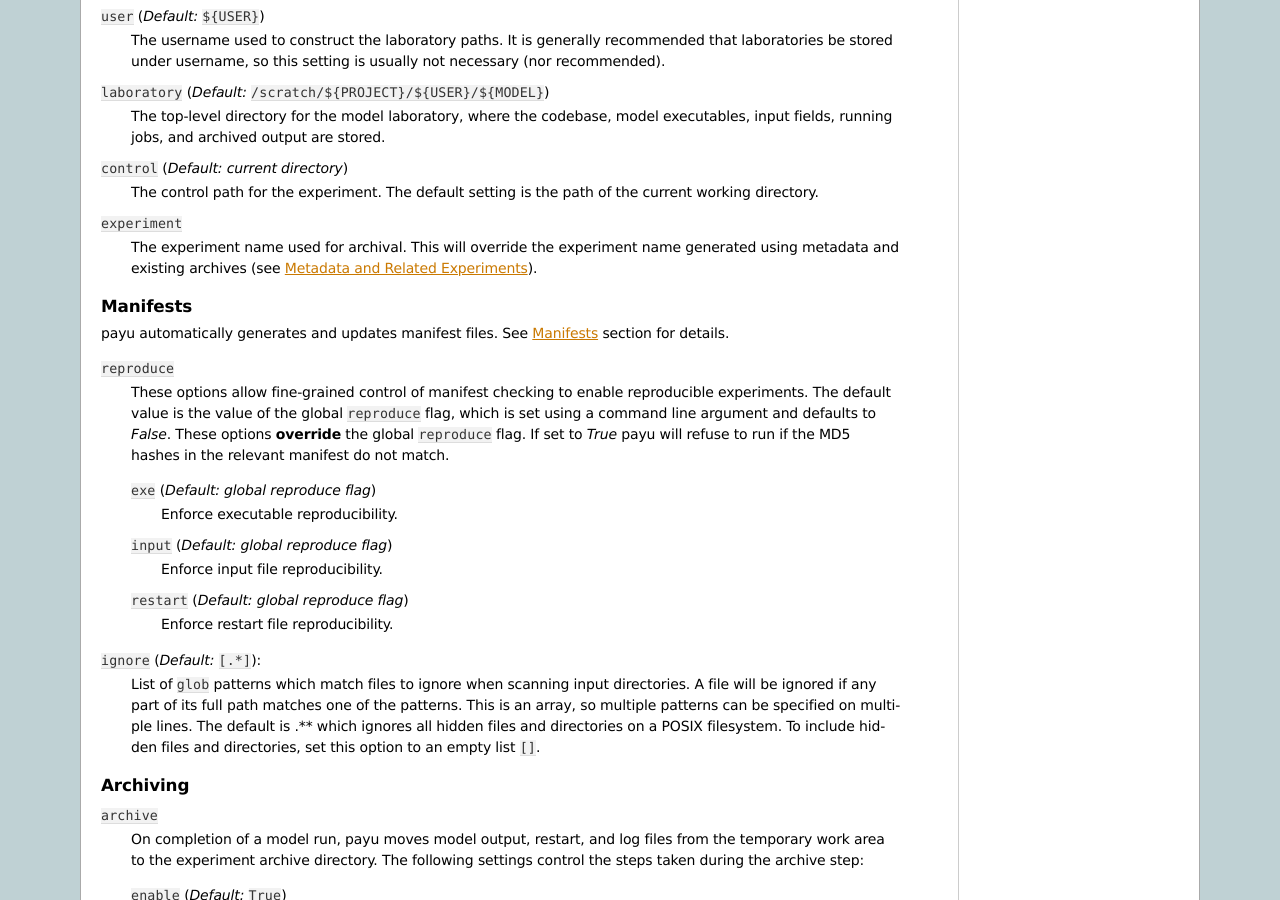
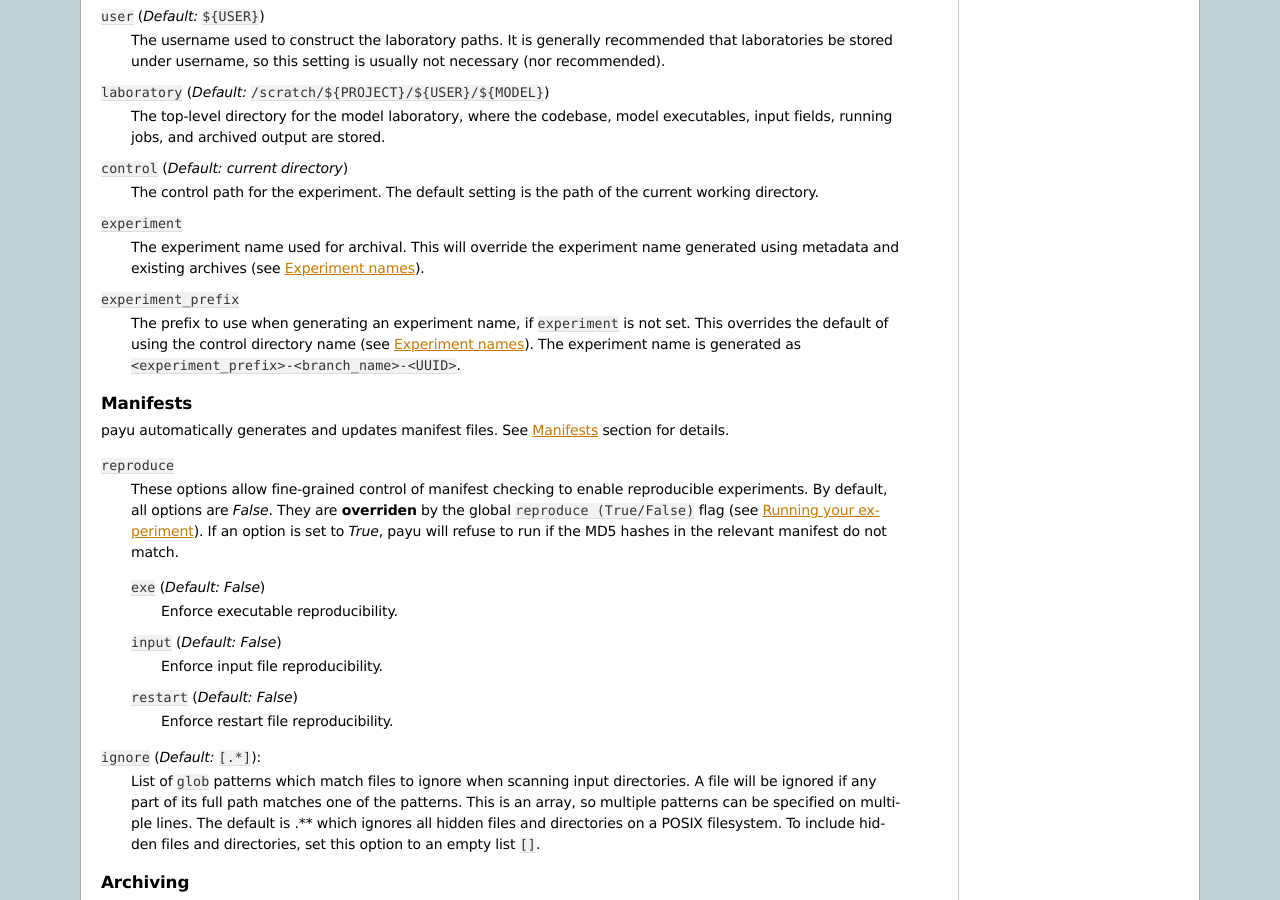
Before and after one commit to payu-org/payu, a Sphinx documentation site: the page built from docs/source/config.rst, in a window 1280 px wide and 900 px high, scrolled down 3622 px. Built offline with Sphinx 7.4.7, drawn with Linux system fonts in a browser that asks for light colours.

Commit message:
Update `experiment_prefix` and `manifest: reproduce` in documentation. (#844)
* Update experiment_prefix in documentation.
* Apply Aidan's suggestion.
* Update manifest: reproduce in config documentation.

```diff
--- a/docs/source/config.rst
+++ b/docs/source/config.rst
@@ -250,7 +250,12 @@ configuration.
 ``experiment``
    The experiment name used for archival. This will override the experiment
    name generated using metadata and existing archives
-   (see :ref:`usage-metadata`).
+   (see :ref:`experiment_names`).
+
+``experiment_prefix``
+   The prefix to use when generating an experiment name, if ``experiment`` is not set.
+   This overrides the default of using the control directory name (see :ref:`experiment_names`).
+   The experiment name is generated as ``<experiment_prefix>-<branch_name>-<UUID>``.
 
 Manifests
 ---------
@@ -260,19 +265,18 @@ section for details.
 
 ``reproduce``
       These options allow fine-grained control of manifest checking to enable
-      reproducible experiments. The default value is the value of the global
-      ``reproduce`` flag, which is set using a command line argument and
-      defaults to *False*. These options **override** the global ``reproduce``
-      flag. If set to *True* payu will refuse to run if the MD5 hashes in the
-      relevant manifest do not match.
+      reproducible experiments. By default, all options are *False*. They are
+      **overriden** by the global ``reproduce (True/False)`` flag (see :ref:`running-experiment`).
+      If an option is set to *True*, payu will refuse to run if the MD5 hashes in the relevant
+      manifest do not match.
 
-      ``exe`` (*Default: global reproduce flag*)
+      ``exe`` (*Default: False*)
             Enforce executable reproducibility.
 
-      ``input`` (*Default: global reproduce flag*)
+      ``input`` (*Default: False*)
             Enforce input file reproducibility.
 
-      ``restart`` (*Default: global reproduce flag*)
+      ``restart`` (*Default: False*)
             Enforce restart file reproducibility.
 
 ``ignore`` (*Default:* ``[.*]``):
--- a/docs/source/usage.rst
+++ b/docs/source/usage.rst
@@ -203,7 +203,7 @@ created manually:
 .. _git: https://git-scm.com
 
 
-
+.. _running-experiment:
 Running your experiment
 =======================
 
@@ -534,6 +534,7 @@ Some common metadata fields are shown in the table below, with their definitions
 
 .. _schema: https://github.com/ACCESS-NRI/schema/blob/main/experiment_asset.json
 
+.. _experiment_names:
 Experiment names
 ----------------
 
@@ -561,6 +562,9 @@ To preserve backwards compatibility, if there's a pre-existing archive under
 the *control directory* name, this will remain the experiment name (e.g.
 ``my_expt`` in the above example). Similarly, if the ``experiment`` value is
 configured (see :ref:`config`), this will be used for the experiment name.
+Alternatively, if ``experiment`` is not set but ``experiment_prefix`` is set,
+payu uses the prefix instead of the control directory name to generate the experiment name
+(i.e., ``<experiment_prefix>-<branch_name>-<UUID>``).
 
 Switching between related experiments
 -------------------------------------
```
